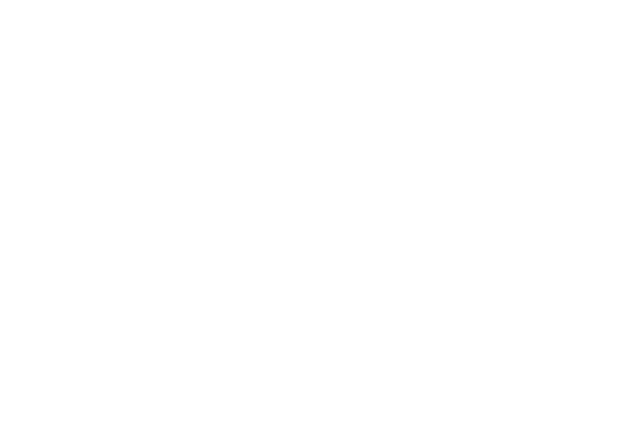
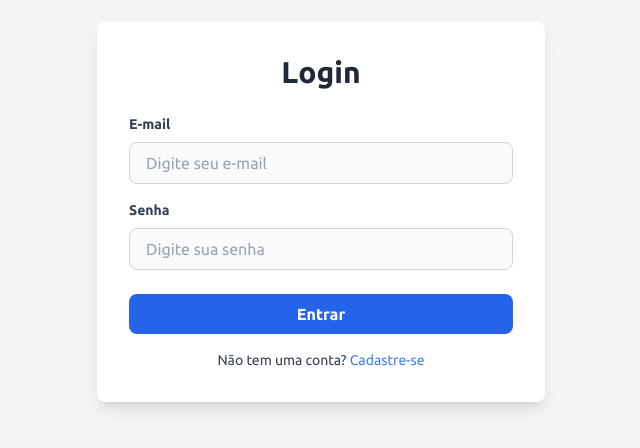
Before and after one commit to kaykeeb3/SIBI, a React (Vite) app in the folder web/: page /auth/login in a window 1280 px wide. Shown: the part 188-636 px from the top of the page, without its empty margins (319-959 px from the left). Built offline with nearby package versions, Linux system fonts and the light colour scheme.

Commit message:
feat: implement login screen and header for user info retrieval

```diff
--- a/web/src/app/_layouts/app.jsx
+++ b/web/src/app/_layouts/app.jsx
@@ -1,6 +1,5 @@
 import { Outlet } from "react-router-dom";
 import { Header } from "../../components/header";
-import { ProtectedRoute } from "../../components/protected-route";
 
 export function AppLayout() {
   return (
@@ -9,9 +8,7 @@ export function AppLayout() {
 
       <main className="flex-1 w-full">
         <div className="w-full h-full">
-          <ProtectedRoute>
-            <Outlet />
-          </ProtectedRoute>
+          <Outlet />
         </div>
       </main>
     </div>
--- a/web/src/app/auth/login.jsx
+++ b/web/src/app/auth/login.jsx
@@ -1,34 +1,43 @@
 import { useState } from "react";
 import { Link, useNavigate } from "react-router-dom";
-import { loginUser } from "../../services/authService";
+import { loginUser } from "../../services/auth-service";
 
 export function Login() {
   const [email, setEmail] = useState("");
   const [password, setPassword] = useState("");
   const [error, setError] = useState("");
+  const [loading, setLoading] = useState(false);
   const navigate = useNavigate();
 
   const handleSubmit = async (event) => {
     event.preventDefault();
-    setError(""); // Limpa o erro anterior
+    setError("");
+    setLoading(true);
 
     try {
       const userData = await loginUser(email, password);
-      console.log("Usuário logado:", userData);
+      localStorage.setItem("token", userData.token);
+      localStorage.setItem("name", userData.user.name);
 
-      alert(`Bem-vindo, ${userData.user.name}!`);
       navigate("/");
+      window.dispatchEvent(new Event("storage"));
     } catch (error) {
       setError(error.message);
+    } finally {
+      setLoading(false);
     }
   };
 
   return (
-    <div className="min-h-screen bg-gray-100 flex items-center justify-center">
-      <div className="w-full max-w-md bg-white rounded-lg shadow-lg p-8">
+    <div className="min-h-screen bg-gray-100 flex items-center justify-center px-4 animate-fade-in">
+      <div className="w-full max-w-md bg-white rounded-lg shadow-lg p-8 transition-all duration-300">
         <h2 className="text-3xl font-semibold text-center text-gray-800 mb-6">Login</h2>
 
-        {error && <p className="text-red-500 text-center mb-4">{error}</p>}
+        {error && (
+          <p className="text-red-500 bg-red-100 border border-red-300 text-sm text-center py-2 px-4 rounded-md mb-4">
+            {error}
+          </p>
+        )}
 
         <form onSubmit={handleSubmit}>
           <div className="mb-4">
@@ -63,23 +72,25 @@ export function Login() {
             />
           </div>
 
-          <div className="flex justify-between items-center mb-6">
-            <div className="flex items-center">
-              <input type="checkbox" id="remember" className="text-blue-500 rounded border-gray-300" />
-              <label htmlFor="remember" className="ml-2 text-sm text-gray-700">Lembrar-me</label>
-            </div>
-            <a href="#" className="text-sm text-blue-500 hover:text-blue-700">Esqueceu a senha?</a>
-          </div>
-
           <button
             type="submit"
-            className="w-full bg-blue-600 text-white font-semibold py-2 px-4 rounded-lg hover:bg-blue-700 focus:outline-none focus:ring-2 focus:ring-blue-500"
+            className="w-full flex items-center justify-center bg-blue-600 text-white font-semibold py-2 px-4 rounded-lg hover:bg-blue-700 focus:outline-none focus:ring-2 focus:ring-blue-500 transition-all duration-300 disabled:opacity-50 disabled:cursor-not-allowed"
+            disabled={loading}
           >
-            Entrar
+            {loading ? (
+              <div className="w-5 h-5 border-2 border-white border-t-transparent rounded-full animate-spin"></div>
+            ) : (
+              "Entrar"
+            )}
           </button>
 
           <div className="mt-4 text-center">
-            <p className="text-sm text-gray-700">Não tem uma conta? <Link to="/auth/register" className="text-blue-500 hover:text-blue-700">Cadastre-se</Link></p>
+            <p className="text-sm text-gray-700">
+              Não tem uma conta?{" "}
+              <Link to="/auth/register" className="text-blue-500 hover:text-blue-700 transition-all duration-300">
+                Cadastre-se
+              </Link>
+            </p>
           </div>
         </form>
       </div>
--- a/web/src/components/header.jsx
+++ b/web/src/components/header.jsx
@@ -1,7 +1,7 @@
 import React, { useEffect, useState } from "react";
 import { Link, useLocation, useNavigate } from "react-router-dom";
 import { NotebookText, Calendar, Laptop, Library, LogOut, ChartLine } from "lucide-react";
-import { logoutUser, getUserProfile } from "../services/authService";
+import { logoutUser, getUserProfile } from "../services/auth-service";
 
 export function Header() {
   const location = useLocation();
@@ -9,12 +9,11 @@ export function Header() {
   const token = localStorage.getItem("token");
   const [userName, setUserName] = useState("");
 
-  // Carregar o nome do usuário assim que o token for encontrado
   useEffect(() => {
     if (token) {
       getUserProfile()
         .then((data) => {
-          const firstName = data.user.name.split(" ")[0]; // Pegando apenas o primeiro nome
+          const firstName = data.user.name.split(" ")[0];
           setUserName(firstName);
         })
         .catch((error) => {
@@ -23,7 +22,6 @@ export function Header() {
     }
   }, [token]);
 
-  // Apenas mostrar o header se o token estiver presente
   if (!token) {
     return null;
   }
@@ -74,10 +72,16 @@ export function Header() {
           </div>
 
           <div className="flex flex-col items-end text-right">
-            <span className="text-sm text-zinc-800 font-medium">Olá, {userName || "Carregando..."}</span>
+            <span
+              className={`text-sm font-medium text-zinc-800 transition-opacity duration-500 ${userName ? "opacity-100" : "opacity-0"}`}
+            >
+              {userName ? `Olá, ${userName}` : (
+                <span className="inline-block w-20 h-4 bg-zinc-300 rounded animate-pulse"></span>
+              )}
+            </span>
             <button
               onClick={handleLogout}
-              className="flex items-center text-xs text-red-600 hover:text-red-700 font-medium"
+              className="flex items-center text-xs text-red-600 font-medium transition-transform duration-200 hover:text-red-700 hover:scale-105 active:scale-95"
             >
               <LogOut size={12} className="mr-1" />
               Sair
--- a/web/src/components/protected-route.jsx
+++ b/web/src/components/protected-route.jsx
@@ -1,13 +1,15 @@
 import { Navigate } from "react-router-dom";
 
-// Componente de proteção de rota
-export function ProtectedRoute({ children }) {
+export function ProtectedRoute({ children, requireAuth = true }) {
   const token = localStorage.getItem("token");
 
-  if (!token) {
-    // Se não houver token, redireciona para a tela de login
+  if (requireAuth && !token) {
     return <Navigate to="/auth/login" replace />;
   }
 
-  return children; // Se o usuário estiver logado, permite o acesso às rotas
+  if (!requireAuth && token) {
+    return <Navigate to="/" replace />;
+  }
+
+  return children;
 }
--- a/web/src/routes/index.jsx
+++ b/web/src/routes/index.jsx
@@ -1,30 +1,43 @@
+import { createBrowserRouter, RouterProvider } from "react-router-dom";
 import { AppLayout } from "../app/_layouts/app";
 import { Login } from "../app/auth/login";
 import { Signup } from "../app/auth/signup";
 import { Dashboard } from "../app/dashboard/page";
-import { createBrowserRouter, RouterProvider } from "react-router-dom";
+import { ProtectedRoute } from "../components/protected-route";
 
 export function Routes() {
-  const routes = [
+  const routes = createBrowserRouter([
+    {
+      path: "/auth/login",
+      element: (
+        <ProtectedRoute requireAuth={false}>
+          <Login />
+        </ProtectedRoute>
+      ),
+    },
+    {
+      path: "/auth/register",
+      element: (
+        <ProtectedRoute requireAuth={false}>
+          <Signup />
+        </ProtectedRoute>
+      ),
+    },
     {
       path: "/",
-      element: <AppLayout />,
+      element: (
+        <ProtectedRoute>
+          <AppLayout />
+        </ProtectedRoute>
+      ),
       children: [
         {
           index: true,
           element: <Dashboard />,
         },
-        {
-          path: "auth/login",
-          element: <Login />,
-        },
-        {
-          path: "auth/register",
-          element: <Signup />,
-        },
       ],
     },
-  ];
+  ]);
 
-  return <RouterProvider router={createBrowserRouter(routes)} />;
+  return <RouterProvider router={routes} />;
 }
--- a/web/src/services/authService.jsx
+++ b/web/src/services/auth-service.jsx
@@ -1,6 +1,5 @@
 import { API_URL } from "../lib/api";
 
-// Função para fazer login e armazenar o nome e token
 export async function loginUser(email, password) {
   try {
     const response = await fetch(`${API_URL}/auth/login`, {
@@ -17,7 +16,6 @@ export async function loginUser(email, password) {
 
     const data = await response.json();
 
-    // Armazenar apenas o nome e token no localStorage
     localStorage.setItem("token", data.token);
     localStorage.setItem("name", data.user.name);
 
@@ -28,7 +26,6 @@ export async function loginUser(email, password) {
   }
 }
 
-// Função para obter o perfil do usuário
 export async function getUserProfile() {
   const token = localStorage.getItem("token");
 
@@ -57,7 +54,6 @@ export async function getUserProfile() {
   }
 }
 
-// Função de logout que remove o token e o nome do localStorage
 export function logoutUser() {
   localStorage.removeItem("token");
   localStorage.removeItem("name");
```
